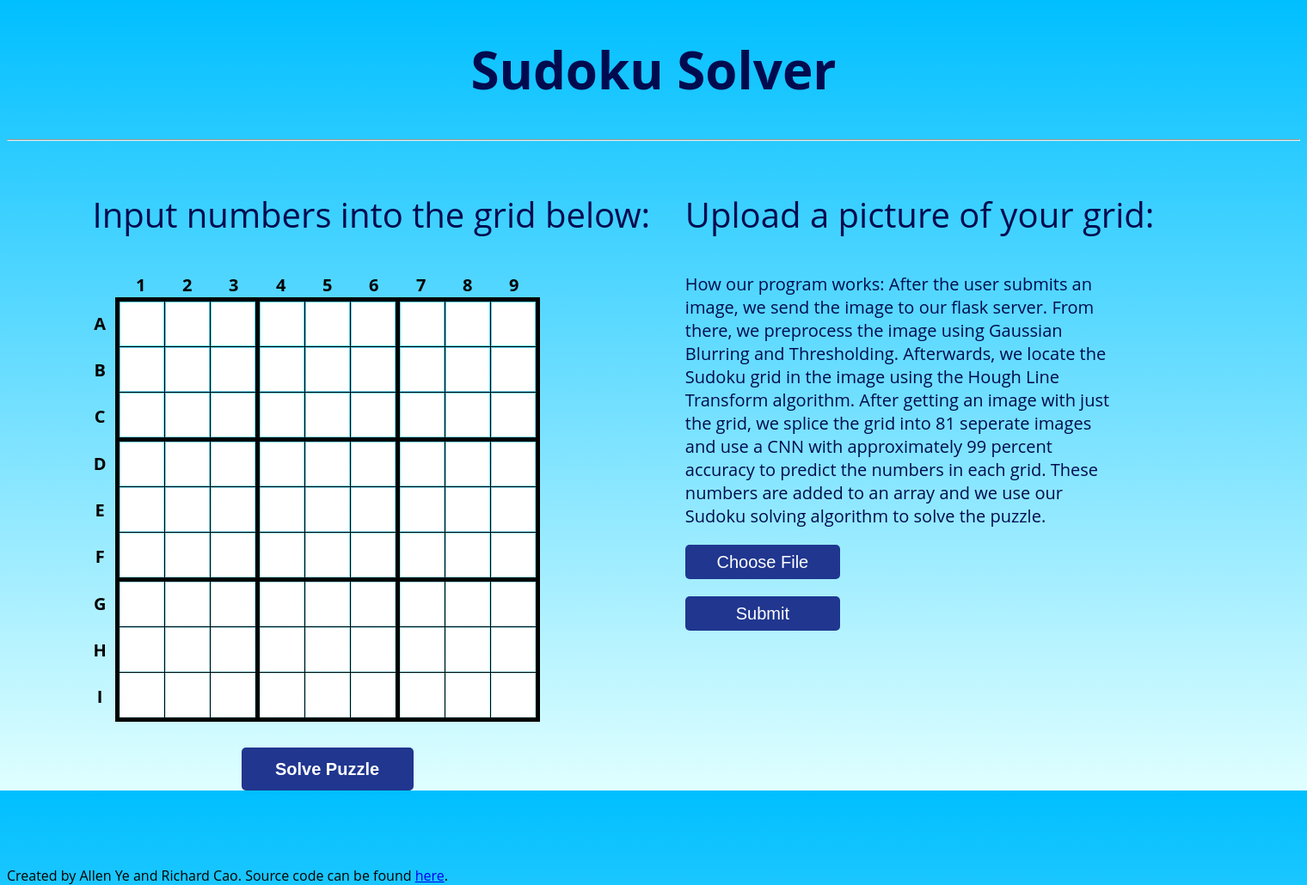
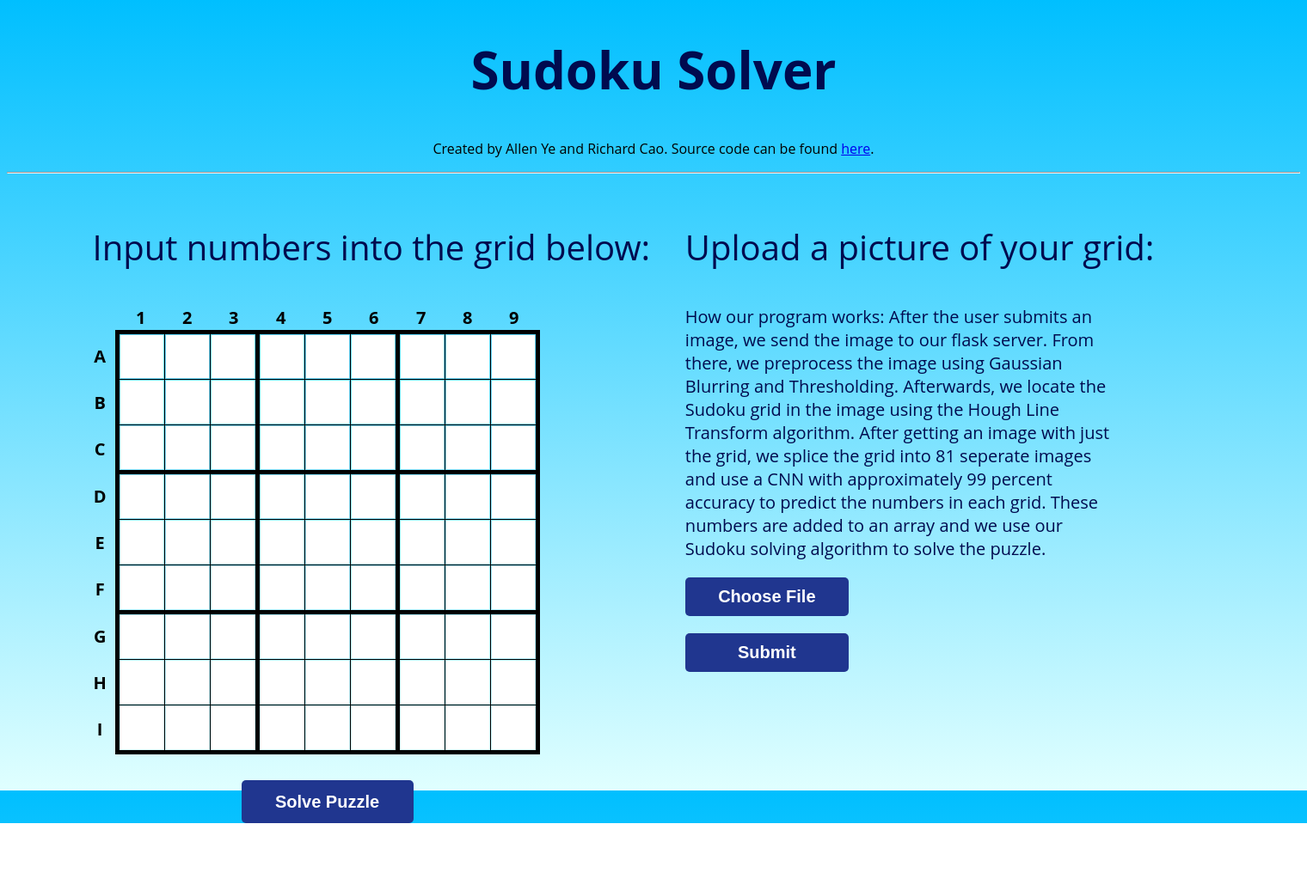
Before and after one commit to allenye66/Computer-Vision-Sudoku-Solver, a Flask app: page / in a window 1520 px wide. Shown: the whole page at 86% size. After the commit the page ends 958 px from the top, so only its background shows below. Run offline with Flask 2, Linux system fonts and the light colour scheme.

Commit message:
moved footer to under title

```diff
--- a/static/index.css
+++ b/static/index.css
@@ -48,6 +48,9 @@ html{
     font-size: 20px;
     color: white;
     border: transparent;
+    font-weight: bold;
+    width: 190px;
+    height: 45px;
 }
 
 input[type="file"] {
@@ -286,5 +289,7 @@ input[type="submit"]{
 
 #credits{
 	/*margin-left: 85%; */
-	margin-top: 17%;
+/*	margin-top: 17%;*/
+    font-family: 'Open Sans';
+    text-align: center;
 }
--- a/templates/index.html
+++ b/templates/index.html
@@ -15,6 +15,7 @@
          <div class="row">
             <div class="col">
                <h1 id = "title" style="text-align: center; min-width: 1000px; color: #000B4F">Sudoku Solver</h1>
+                <p id = "credits">Created by Allen Ye and Richard Cao. Source code can be found <a href="https://github.com/allenye66/SudokuSolver" target="_blank">here</a>.</p>
                <hr>
             </div>
          </div>
@@ -168,6 +169,5 @@
       </div>
           </div>
 
-  	<p id = "credits">Created by Allen Ye and Richard Cao. Source code can be found <a href="https://github.com/allenye66/SudokuSolver">here</a>.</p>
    </body>
 </html>
```
